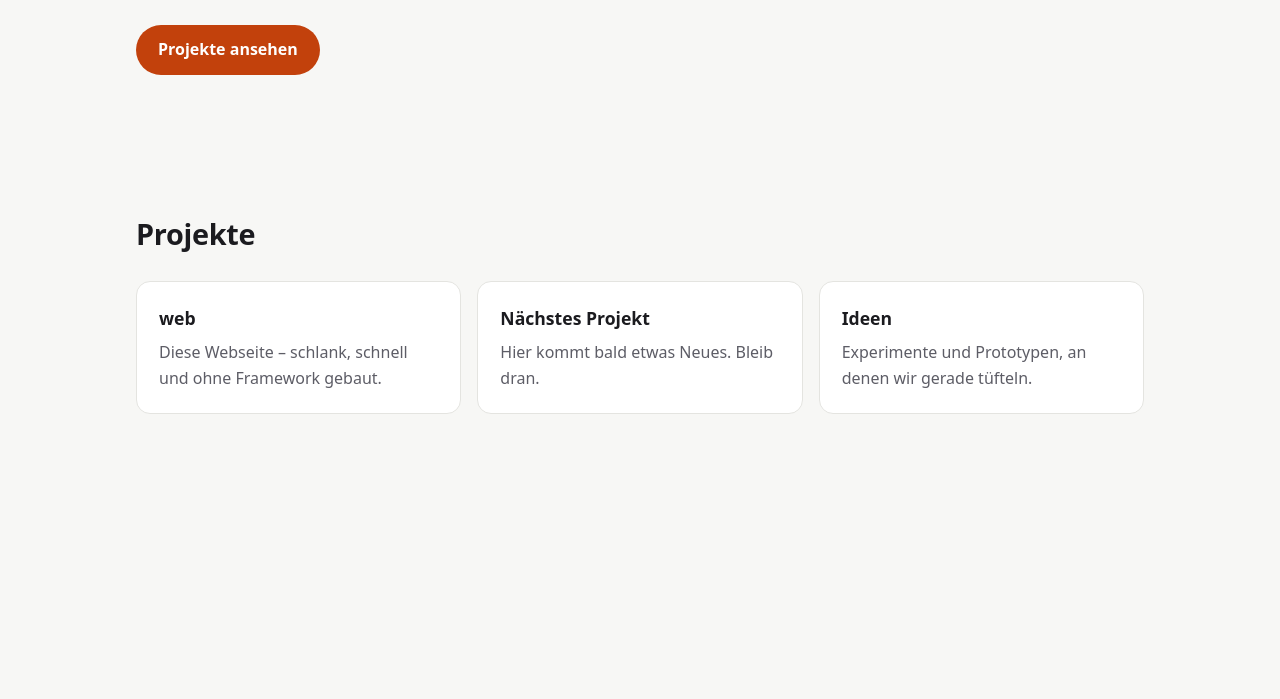
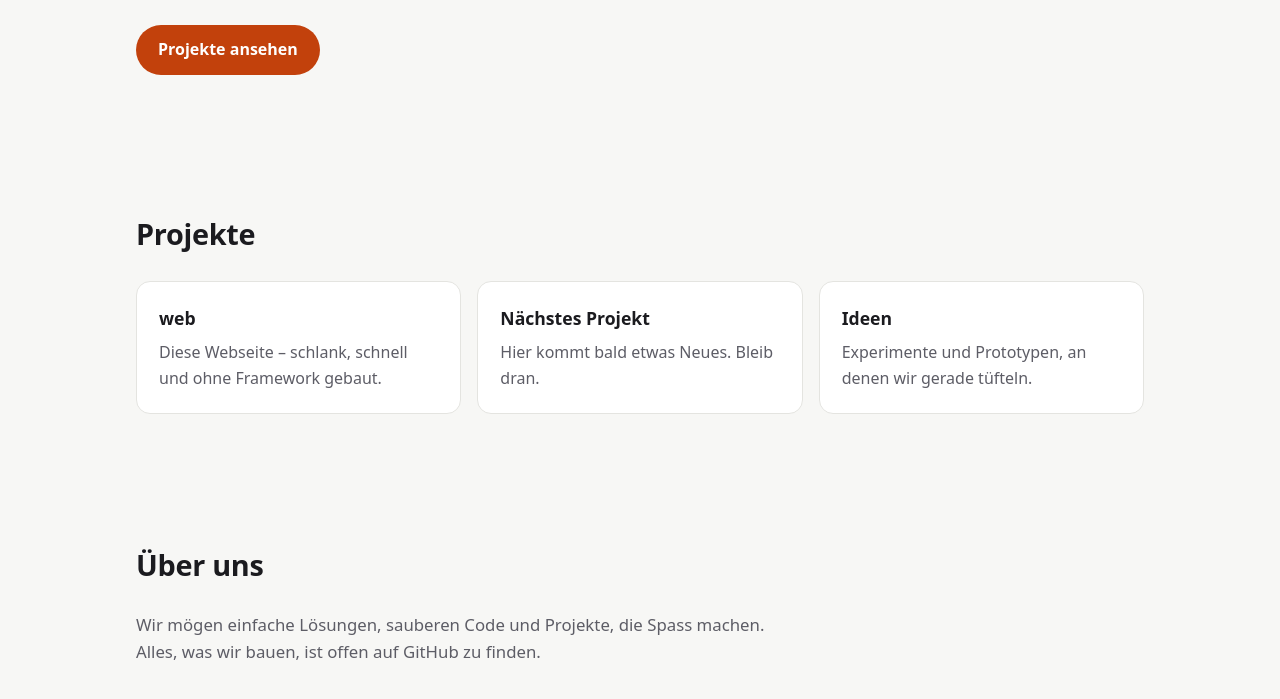
Before and after one commit to ItsNeverLupusOrg/web, a website built with Vite: page index.html in a window 1280 px wide. Shown: the part 335-1034 px from the top of the page. Before the commit the page ends 813 px from the top, so only its background shows below. Built offline with nearby package versions, Linux system fonts and the light colour scheme.

Commit message:
Add about section

```diff
--- a/index.html
+++ b/index.html
@@ -37,6 +37,16 @@
           <div class="cards" id="project-list"></div>
         </div>
       </section>
+
+      <section id="ueber" class="section">
+        <div class="container about">
+          <h2>Über uns</h2>
+          <p>
+            Wir mögen einfache Lösungen, sauberen Code und Projekte, die Spass
+            machen. Alles, was wir bauen, ist offen auf GitHub zu finden.
+          </p>
+        </div>
+      </section>
     </main>
     <script type="module" src="./src/main.js"></script>
   </body>
--- a/src/style.css
+++ b/src/style.css
@@ -177,3 +177,10 @@ a.card:hover {
   margin: 0;
   color: var(--muted);
 }
+
+.about p {
+  max-width: 640px;
+  margin: 0;
+  color: var(--muted);
+  font-size: 1.05rem;
+}
```
